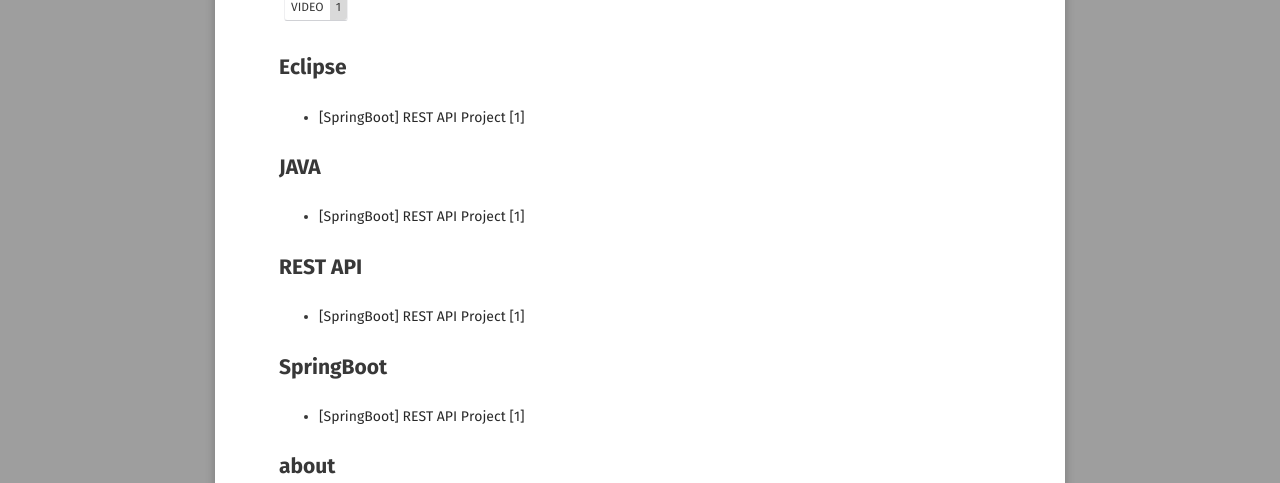
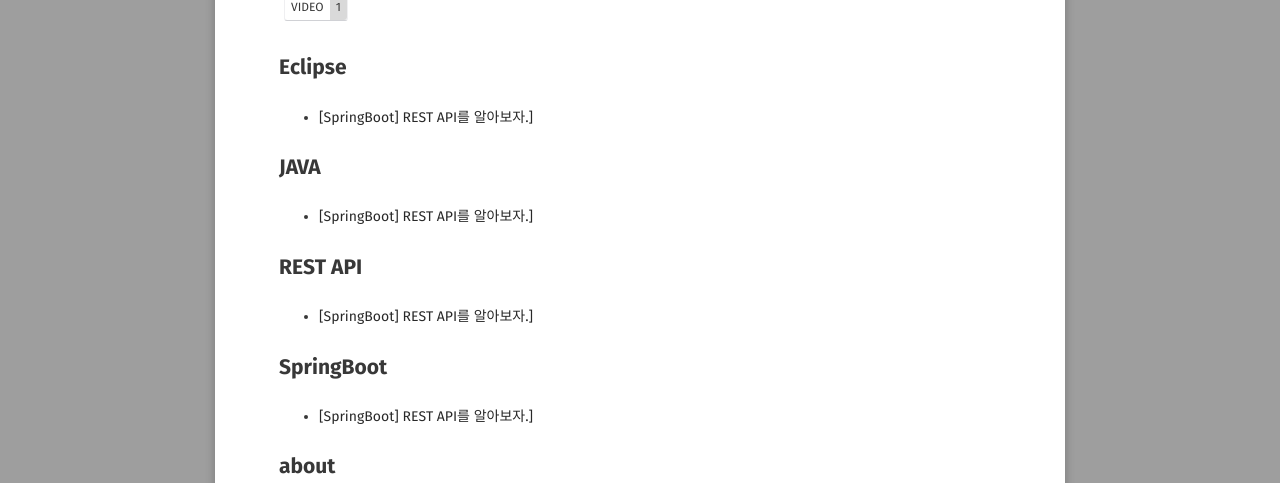
Before and after one commit to GayeonYoon/GayeonYoon.github.io, a Jekyll site: the page built from tags/index.html, in a window 1280 px wide and 900 px high. Shown: the part 417-900 px from the top of the window. Built offline with Jekyll 4.4.1, drawn with Linux system fonts in a browser that asks for light colours; some web fonts are replaced.

Commit message:
Update 2021-07-04-RESTAPI-POST_1.md

```diff
--- a/_posts/2021-07-04-RESTAPI-POST_1.md
+++ b/_posts/2021-07-04-RESTAPI-POST_1.md
@@ -1,6 +1,6 @@
 ---
 layout: post
-title: "[SpringBoot] REST API Project [1]"
+title: "[SpringBoot] REST API를 알아보자.]"
 date: 2021-07-04
 excerpt: "REST API란 무엇인가?"
 tags: [SpringBoot, REST API, JAVA, Eclipse]
@@ -50,18 +50,23 @@ REST(Representational State Transfer)의 약자로 자원을 이름(자원의
 1. 자원(Resource): URI
 
   1) 모든 자원에 고유한 ID가 존재하고, 이 자원은 Server에 존재한다.
+
   2) 자원을 구별하는 ID는 ‘/groups/:group_id’와 같은 HTTP URI 다.
+
   3) Client는 URI를 이용해서 자원을 지정하고 해당 자원의 상태(정보)에 대한 조작을 Server에 요청한다.
 
 2. 행위(Verb): HTTP Method
 
   1) HTTP 프로토콜의 Method를 사용한다.
+
   2) HTTP 프로토콜은 GET, POST, PUT, DELETE 와 같은 메서드를 제공한다.
 
 3. 표현(Representation of Resource)
 
   1) Client가 자원의 상태(정보)에 대한 조작을 요청하면 Server는 이에 적절한 응답(Representation)을 보낸다.
+
   2) REST에서 하나의 자원은 JSON, XML, TEXT, RSS 등 여러 형태의 Representation으로 나타내어 질 수 있다.
+
   3) JSON 혹은 XML를 통해 데이터를 주고 받는 것이 일반적이다.
 
 Portland in shoreditch Vice, labore typewriter pariatur hoodie fap sartorial Austin. Pinterest literally occupy Schlitz forage. Odio ad blue bottle vinyl, 90's narwhal commodo bitters pour-over nostrud. Ugh est hashtag in, fingerstache adipisicing laboris esse Pinterest shabby chic Portland. Shoreditch bicycle rights anim, flexitarian laboris put a bird on it vinyl cupidatat narwhal. Hashtag artisan skateboard, flannel Bushwick nesciunt salvia aute fixie do plaid post-ironic dolor McSweeney's. Cliche pour-over chambray nulla four loko skateboard sapiente hashtag.
```
